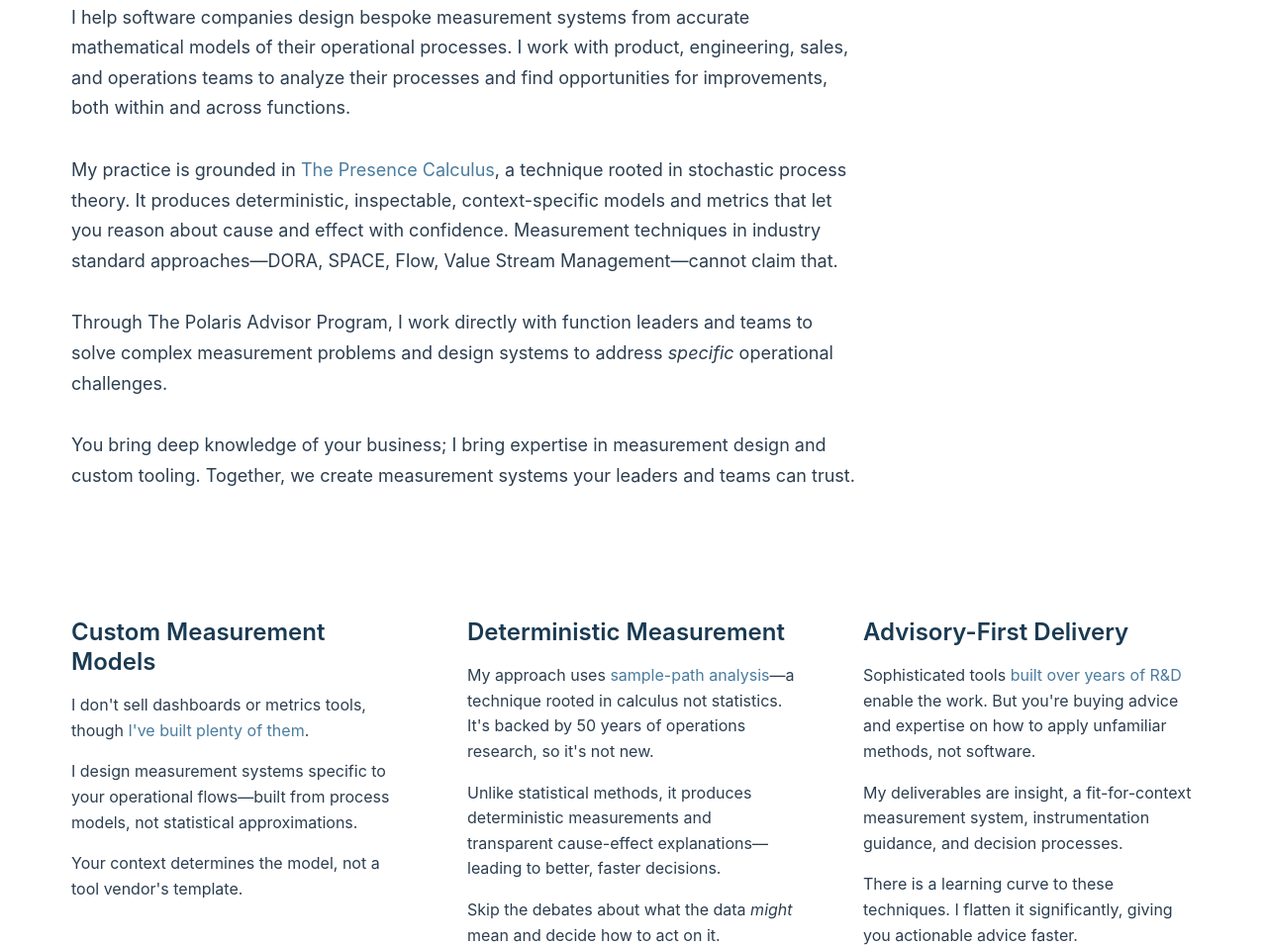
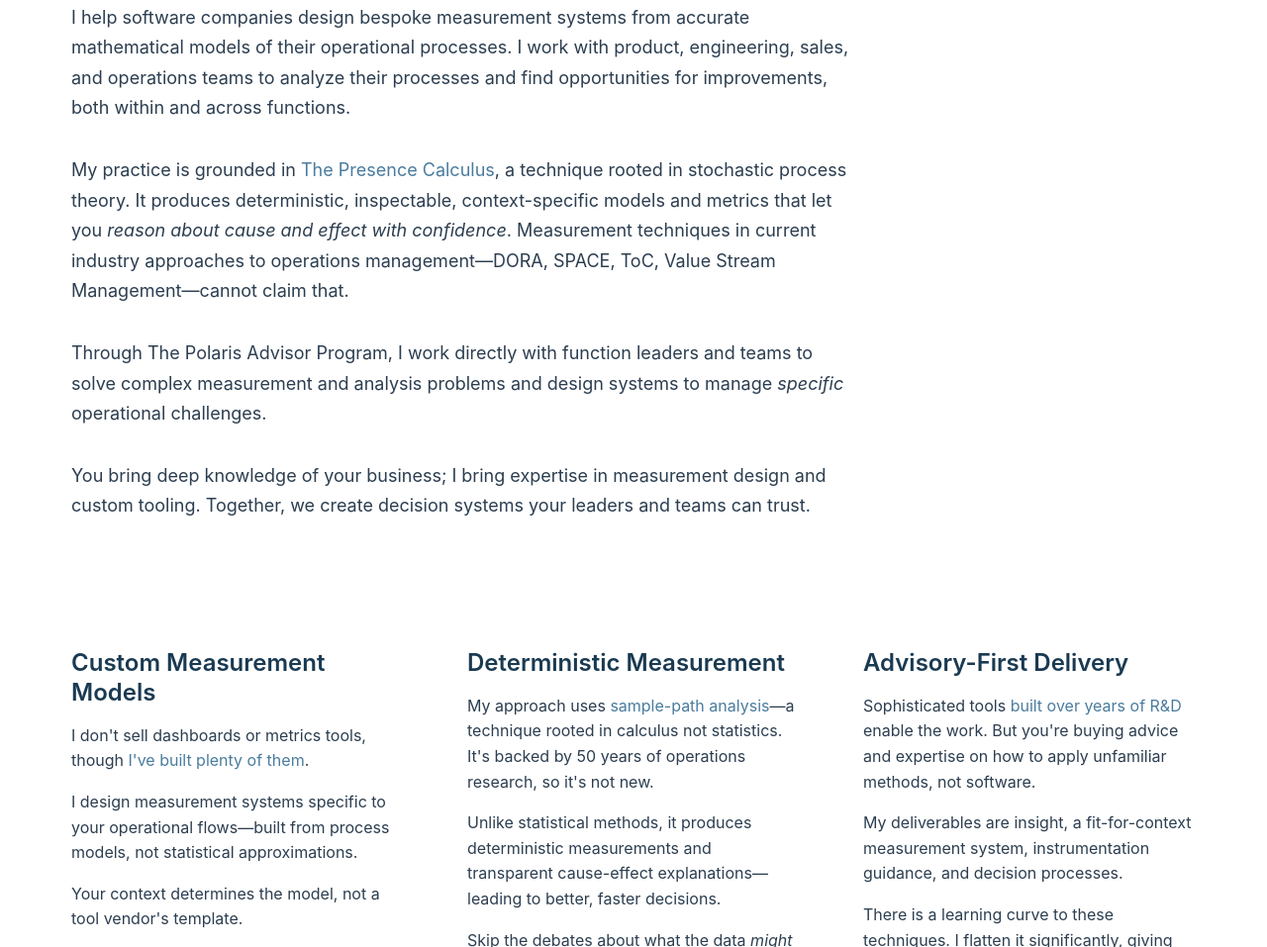
Before and after one commit to polarisadvisor/polarisadvisor, an Eleventy site: page v1/src/index.md in a window 1280 px wide. Shown: the part 916-1873 px from the top of the page at 99% size. Built offline with nearby package versions, Linux system fonts and the light colour scheme; Eleventy itself is replaced by a stand-in of ours; files that its build step writes are made by us from their sources.

Commit message:
Copy edits and tightening.

```diff
--- a/v1/src/index.md
+++ b/v1/src/index.md
@@ -39,11 +39,11 @@ description: Bespoke measurement systems grounded in how your work flows. Custom
       <h2>I'm Dr. Krishna Kumar</h2>
       <p>I help software companies design bespoke measurement systems from accurate mathematical models of their operational processes. I work with product, engineering, sales, and operations teams to analyze their processes and find opportunities for improvements, both within and across functions.
         </p>
-        <p>My practice is grounded in <a href="https://docs.pcalc.org">The Presence Calculus</a>, a technique rooted in stochastic process theory. It produces deterministic, inspectable, context-specific models and metrics that let you reason about cause and effect with confidence.
-        Measurement techniques in industry standard approaches—DORA, SPACE, Flow, Value Stream Management—cannot claim that.
+        <p>My practice is grounded in <a href="https://docs.pcalc.org">The Presence Calculus</a>, a technique rooted in stochastic process theory. It produces deterministic, inspectable, context-specific models and metrics that let you <em>reason about cause and effect with confidence</em>.
+        Measurement techniques in current industry approaches to operations management—DORA, SPACE, ToC, Value Stream Management—cannot claim that.
          </p>
-      <p>Through The Polaris Advisor Program, I work directly with function leaders and teams to solve complex measurement problems and design systems to address <em>specific</em> operational challenges. </p>
-        <p> You bring deep knowledge of your business; I bring expertise in measurement design and custom tooling. Together, we create measurement systems your leaders and teams can trust.</p>
+      <p>Through The Polaris Advisor Program, I work directly with function leaders and teams to solve complex measurement and analysis problems and design systems to manage <em>specific</em> operational challenges. </p>
+        <p> You bring deep knowledge of your business; I bring expertise in measurement design and custom tooling. Together, we create decision systems your leaders and teams can trust.</p>
     </div>
   </div>
 </section>
```
